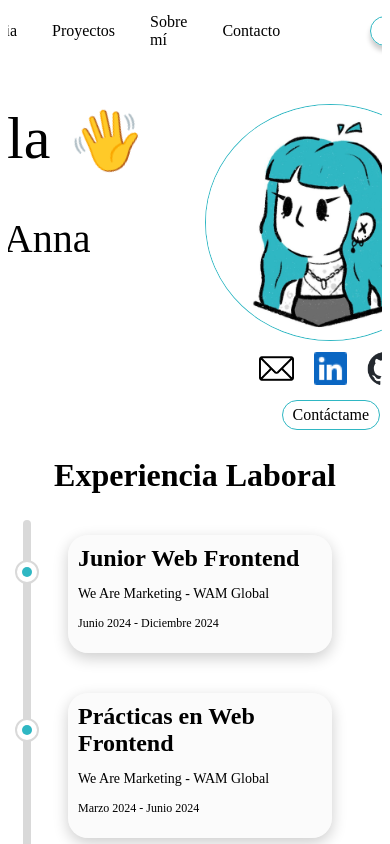
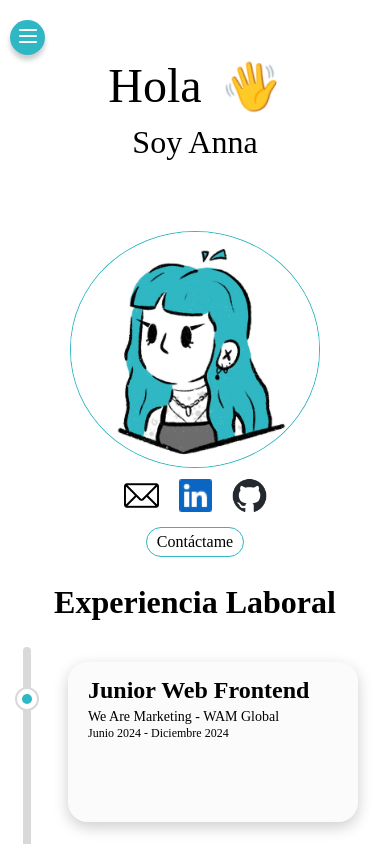
Before and after one commit to annruiblaz/portfolio, an Angular app: page / in a window 390 px wide. Shown: the top 844 px of the page. Built offline with nearby package versions, Linux system fonts and the light colour scheme; a web font is replaced by a local one.

Commit message:
mejoras responsive + deploy

```diff
--- a/angular.json
+++ b/angular.json
@@ -46,13 +46,13 @@
               "budgets": [
                 {
                   "type": "initial",
-                  "maximumWarning": "500kb",
-                  "maximumError": "1mb"
+                  "maximumWarning": "2mb",
+                  "maximumError": "5mb"
                 },
                 {
                   "type": "anyComponentStyle",
-                  "maximumWarning": "2kb",
-                  "maximumError": "4kb"
+                  "maximumWarning": "10kb",
+                  "maximumError": "15kb"
                 }
               ],
               "outputHashing": "all"
--- a/src/app/app.component.html
+++ b/src/app/app.component.html
@@ -1,6 +1,15 @@
 <div class="container">
   <div class="navbar">
-      <div class="navbar-content">
+        <button
+            (click)="toggleMenu()"
+            class="navbar-btn"
+        >
+            <svg width="800px" height="800px" viewBox="0 0 20 20" xmlns="http://www.w3.org/2000/svg" fill="none">
+                <path fill="#FFF" fill-rule="evenodd" d="M19 4a1 1 0 01-1 1H2a1 1 0 010-2h16a1 1 0 011 1zm0 6a1 1 0 01-1 1H2a1 1 0 110-2h16a1 1 0 011 1zm-1 7a1 1 0 100-2H2a1 1 0 100 2h16z"/>
+            </svg>
+        </button>
+
+        <div class="navbar-content" [ngClass]="{'open': isMenuOpen}">
             <a
             *ngFor="let item of navbarItems"
             (click)="goToSection(item.hrefId)"
@@ -9,7 +18,6 @@
             {{item.name}}
         </a>
           <div class="navbar-content-item">CV</div>
-
     </div>
   </div>
 
@@ -44,7 +52,7 @@
 
 
       <div class="experience-content">
-          <div *ngFor="let item of experienceInfo" class="experience-content-item">
+          <div *ngFor="let item of experienceInfo" class="card experience-content-item">
               <p class="experience-title">{{item.title}}</p>
               <p class="experience-company">{{item.company}}</p>
               <p class="experience-dates">{{item.dates}}</p>
--- a/src/app/app.component.scss
+++ b/src/app/app.component.scss
@@ -1,4 +1,10 @@
 @import url('https://fonts.googleapis.com/css2?family=Noto+Color+Emoji&display=swap');
+
+body.no-scroll {
+    position: fixed;
+    overflow-y: hidden;
+    width: 100%;
+}
 
 .container {
     margin: 0 auto;
@@ -14,20 +20,106 @@
             flex-direction: row;
             gap: 25px;
             justify-content: center;
-        position: sticky;
+            position: static;
 
-        &-content {
+            @media (min-width: 960px) {
+                width: 100%;
+                height: auto;
+                min-height: 80px;
+            }
+
+
+        &-btn {
+            z-index: 20;
+            position: fixed;
+            top: 20px;
+            left: 10px;
+            width: 35px;
+            height: 35px;
+            border-radius: 100%;
+            background-color: #2FB7C3;
+            border: none;
+            box-shadow: 0px 5px 5px rgba(0, 0, 0, 0.2);
+
+            svg {
+                width: 20px;
+                height: 20px;
+            }
+
+            @media (min-width: 960px) {
+                display: none;
+            }
+        }
+    }
+
+    .navbar-content {
+        position: absolute;
         display: flex;
         flex-direction: row;
+        width: 90%;
+        height: 80vh;
+        max-width: 450px;
         gap: 25px;
+        opacity: 0;
         align-items: center;
+        opacity: 0;
+        transform: translateX(-100%);
+        transition: transform .8s ease-in, opacity .5s ease-in;
 
-            &-item {
+        @media (min-width: 960px) {
+            position: fixed;
+            width: 100vw;
+            height: 80px;
+            opacity: 1;
+            max-width: 1024px;
+            margin: 0 auto;
+            transform: none;
+            justify-content: center;
+        }
+    }
+
+    .open {
+
+        &.navbar-content {
+            display: flex;
+            z-index: 10;
+            position: fixed;
+            margin: 10px auto;
+            padding-top: 50px;
+            top: 50px;
+            left: 10px;
+            right: 10px;
+            flex-direction: column;
+            background-color: #F4F4F460;
+            backdrop-filter: blur(10px);
+            box-shadow: 0px 5px 15px rgba(0, 0, 0, 0.2);
+            border-radius: 20px;
+            opacity: 1;
+            transform: translateX(0);
+        }
+
+        .navbar-content-item {
+            display: inline;
+
+            &:last-child {
+                margin: 0 auto;
+            }
+        }
+
+    }
+
+    .navbar-content-item {
+        display: none;
         padding: 5px;
         cursor: pointer;
         transition: all .5s ease-in-out;
+        font-size: 24px;
         text-decoration: none;
         color: black;
+
+        @media (min-width: 960px) {
+            display: inline;
+        }
 
         &:hover {
             color: #23607B;
@@ -42,7 +134,11 @@
             box-shadow: 0px 5px 5px rgba(0, 0, 0, 0.2);
         }
     }
-        }
+
+    .card {
+        border-radius: 20px;
+        background-color: #F4F4F460;
+        box-shadow: 0px 5px 15px rgba(0, 0, 0, 0.2);
     }
 
     .salute-emoji {
@@ -63,15 +159,25 @@ h2 {
 
 .header {
     display: flex;
-    flex-direction: row;
+    flex-direction: column;
     padding-top: 50px ;
     gap: 60px;
     justify-content: center;
+    text-align: center;
+
+    @media (min-width: 960px) {
+        flex-direction: row;
+        text-align: left;
+    }
 
     &-title {
         display: inline-flex;
         gap: 20px;
+        font-size: 48px;
+
+        @media (min-width: 960px) {
             font-size: 60px;
+        }
     }
 
     &-img {
@@ -81,7 +187,12 @@ h2 {
     }
 
     p {
+        margin: 10px 0;
+        font-size: 32px;
+
+        @media (min-width: 960px) {
             font-size: 40px;
+        }
     }
 }
 
@@ -158,14 +269,21 @@ h2 {
 
 .experience-content-item {
     position: relative;
-    padding: 10px;
+    width: 85%;
+    height: auto;
+    max-width: 85%;
+    min-height: 130px;
+    padding: 15px 20px;
     margin: 0 10px 0 20px;
-    border-radius: 20px;
-    background-color: #F4F4F460;
     opacity: 0;
     transform: translateX(97%);
     transition: 1.5s transform ease-in-out, 1s opacity ease-in-out;
-    box-shadow: 0px 5px 15px rgba(0, 0, 0, 0.2);
+
+    @media (min-width: 960px) {
+        width: 100%;
+        max-width: 700px;
+        max-height: 145px;
+    }
 
     &:before {
         background-color: #FFF;
@@ -218,6 +336,7 @@ h2 {
 .experience-company {
     font-size: 14px;
     font-weight: 500;
+    margin: 5px 0;
 
     @media (min-width: 960px) {
         font-size: 34px;
@@ -226,11 +345,15 @@ h2 {
 }
 
 .experience-dates {
+    margin: 0;
     font-size: 12px;
     font-weight: 400;
+    line-height: .5em;
 
     @media (min-width: 960px) {
         font-size: 30px;
+        line-height: normal;
+
     }
 }
 
--- a/src/app/app.component.ts
+++ b/src/app/app.component.ts
@@ -6,7 +6,7 @@ import { Experience, LogoCaroussel, navbarItem } from './interfaces/interfaces';
   templateUrl: './app.component.html',
   styleUrl: './app.component.scss'
 })
-export class AppComponent implements AfterViewInit {
+export class AppComponent implements OnInit, AfterViewInit {
   title = 'portfolio';
   private experienceItems?: NodeListOf<Element>;
 
@@ -45,9 +45,27 @@ export class AppComponent implements AfterViewInit {
     { src: '/assets/resources/Git-Icon-Black.png', alt: 'Icono de Git'},
     { src: '/assets/resources/icons8-java-logo-50.png', alt: 'Icono de Java'},
     { src: '/assets/resources/vuejs.png', alt: 'Icono de Vue'},
+  ];
 
-  ]
+  public isMenuOpen: boolean = false;
 
+  ngOnInit(): void {
+
+  }
+
+  toggleMenu() {
+    this.isMenuOpen = !this.isMenuOpen;
+
+    const body = document.body as HTMLElement;
+
+    if (window.innerWidth >= 960) {
+      if (!this.isMenuOpen) {
+        document.body.classList.remove('no-scroll');
+      }
+
+      document.body.classList.add('no-scroll');
+    }
+  }
   isElementInViewport(el: Element):boolean {
         const rect = el.getBoundingClientRect();
         return (
```
Also changed, not shown: 5 other files (tests, documents, lock files or other folders). Lines whose indentation alone changed are shown as unchanged.
